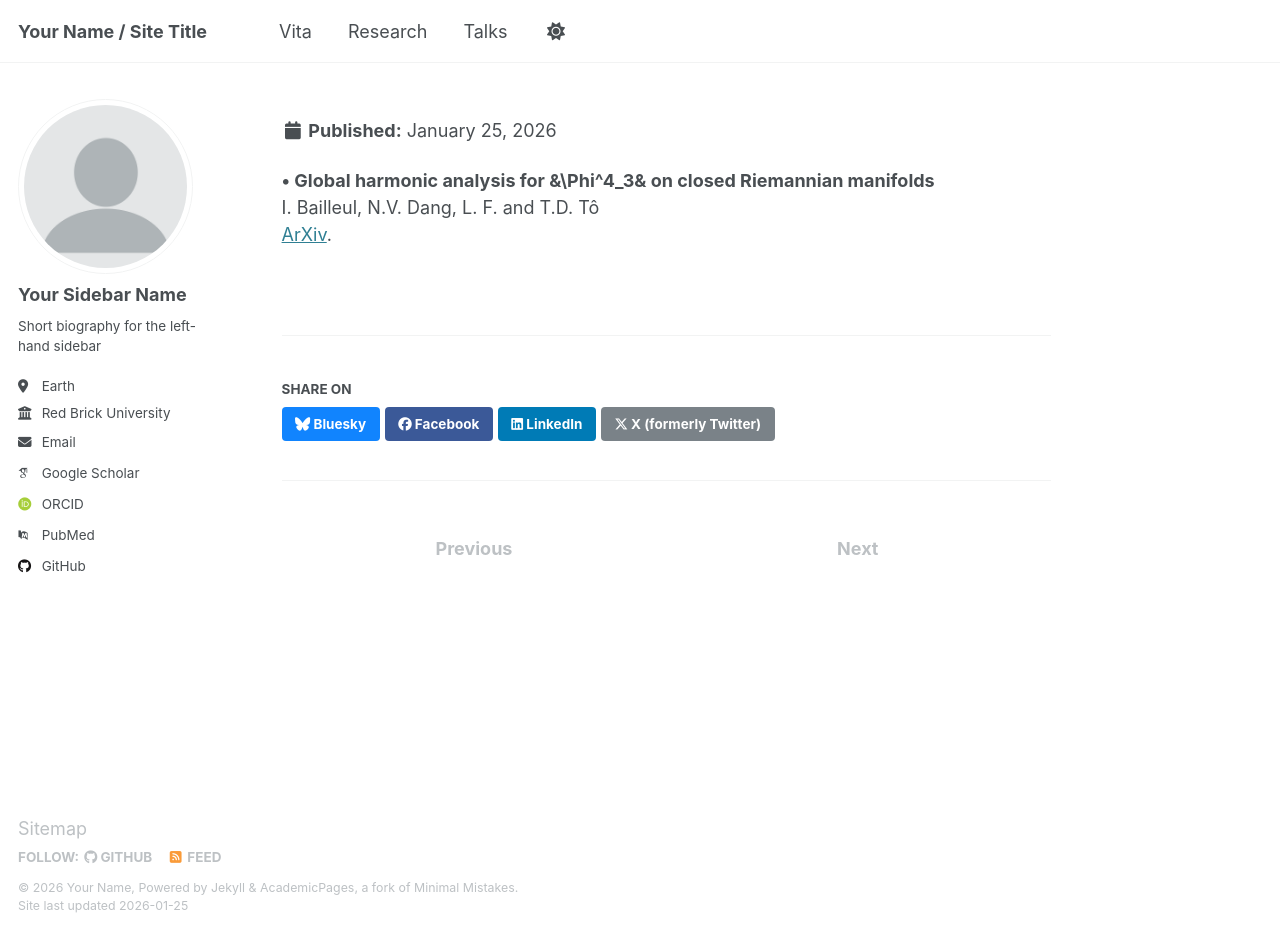
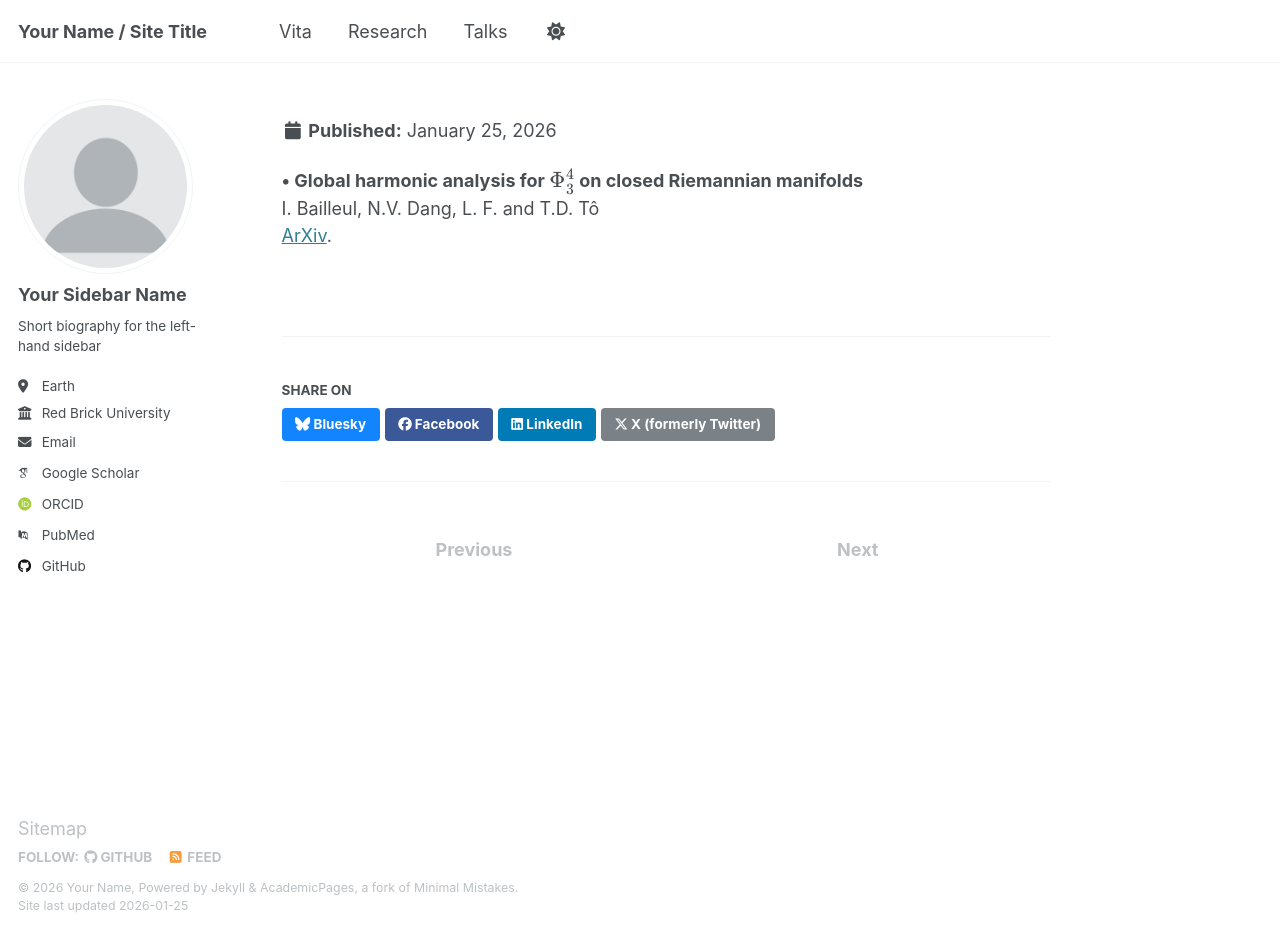
Before and after one commit to leonardferdinand/leonardferdinand.github.io, a Jekyll site: the page built from _publications/2023-phi43companion.md, in a window 1280 px wide and 934 px high. Built offline with Jekyll 4.4.1, drawn with Linux system fonts in a browser that asks for light colours; some web fonts are replaced; part of the change alters nothing that is shown.

```diff
--- a/_publications/2023-phi43companion.md
+++ b/_publications/2023-phi43companion.md
@@ -1,9 +1,9 @@
 ---
 title: " "
 collection: publications
-category: manuscripts
+category: preprints
 order: 3
 ---
 
 
- <b> &#8226; Global harmonic analysis for &\Phi^4_3& on closed Riemannian manifolds</b> <br>I. Bailleul, N.V. Dang, L. F. and T.D. Tô<br> <a href='https://arxiv.org/abs/2306.07757' target='_blank'>ArXiv</a>.
+ <b> &#8226; Global harmonic analysis for $\Phi^4_3$ on closed Riemannian manifolds</b> <br>I. Bailleul, N.V. Dang, L. F. and T.D. Tô<br> <a href='https://arxiv.org/abs/2306.07757' target='_blank'>ArXiv</a>.
```
